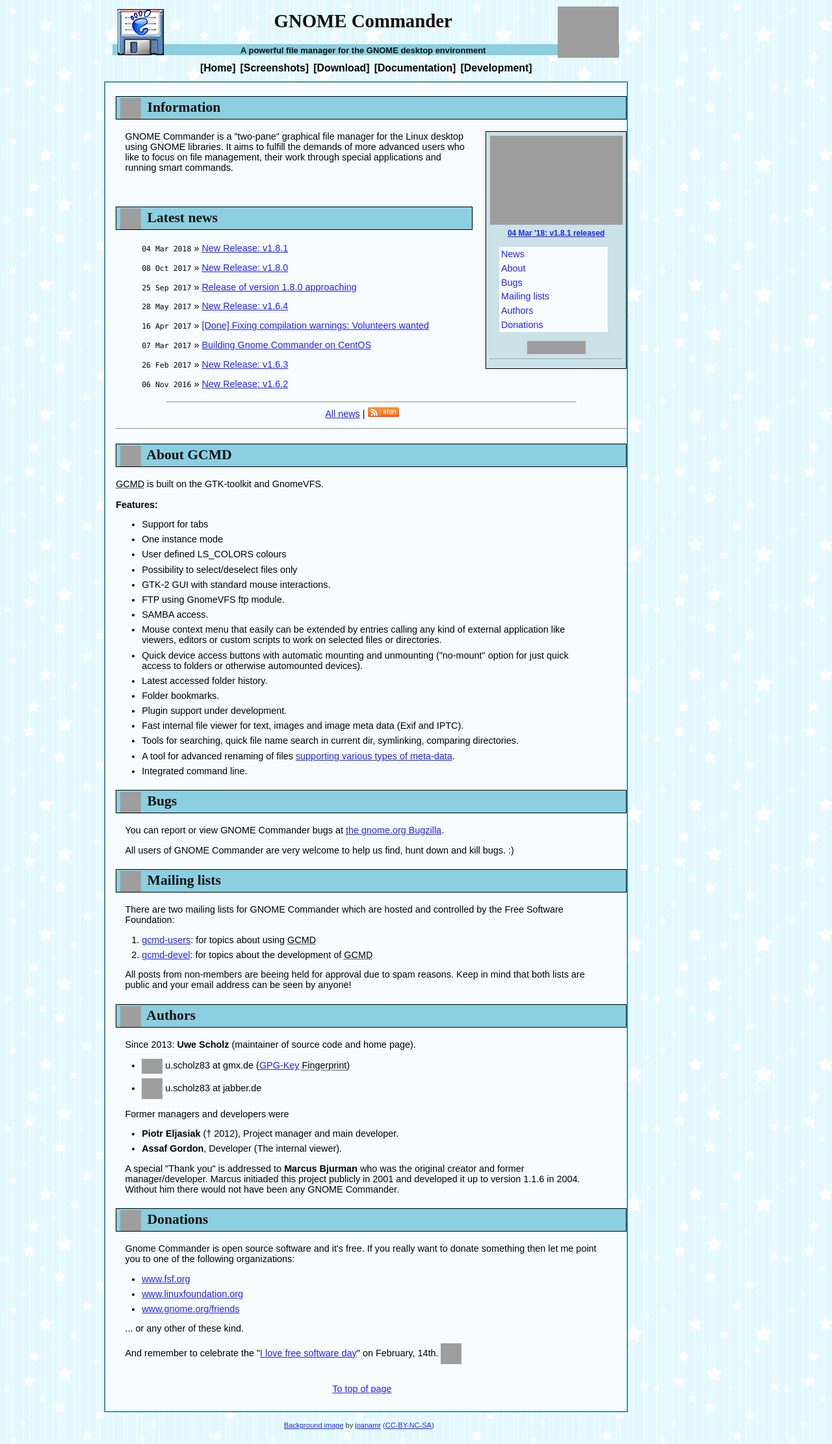
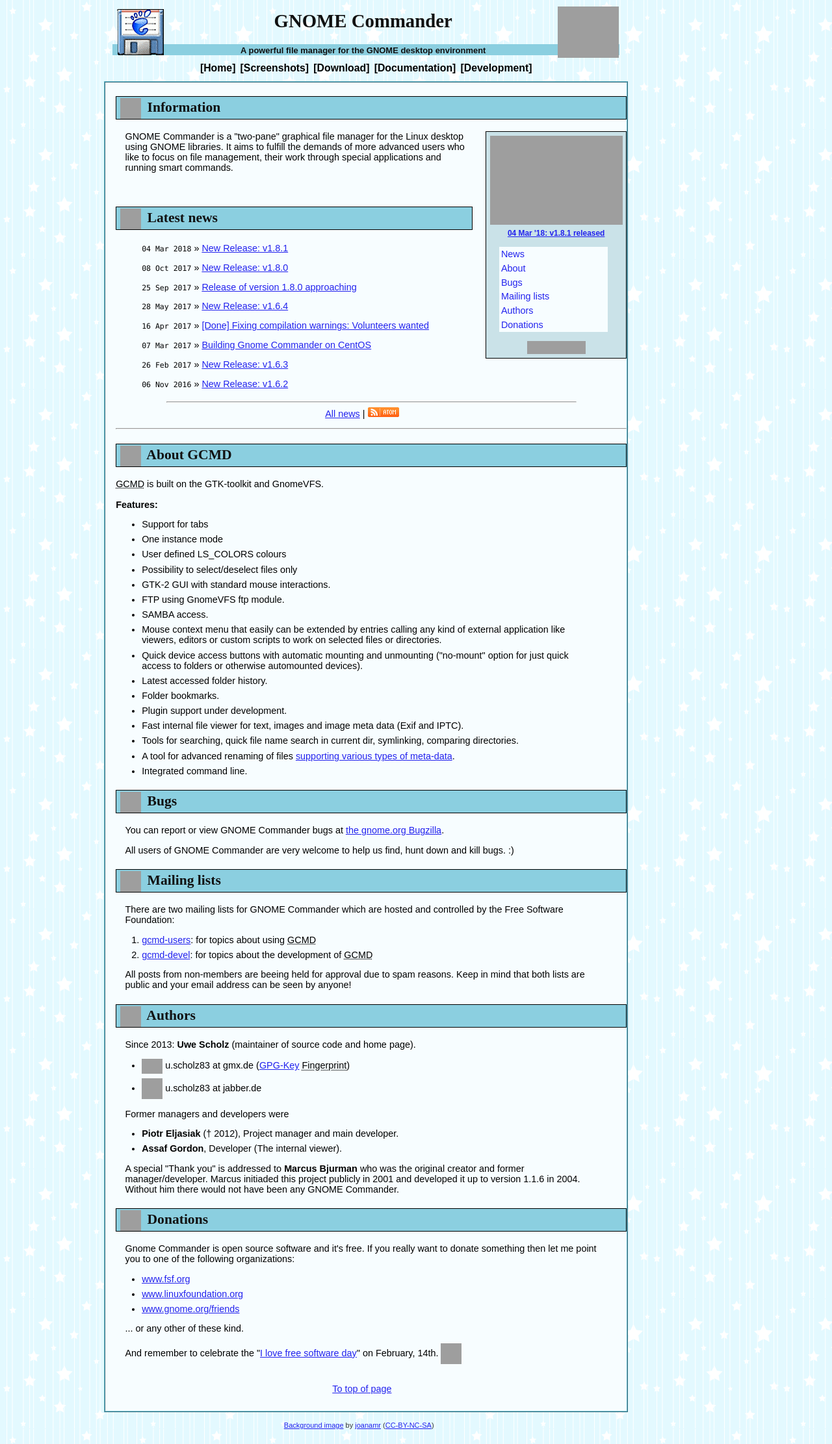
Before and after one commit to gcmd/gcmd.github.io, a Jekyll site: the page built from index.html, in a window 1280 px wide. Shown: the whole page at 65% size. Built offline with Jekyll 4.4.1, drawn with Linux system fonts in a browser that asks for light colours; a script that is not in the unit is left out; comment, search, counter and statistics services are not loaded; grey boxes are pictures that could not be loaded.

```diff
--- a/_layouts/default.html
+++ b/_layouts/default.html
@@ -11,8 +11,6 @@
 {% feed_meta %}
 <link rel="shortcut icon" href="/img/icon.png" type="image/png">
 <link href="/style-a.css" rel="stylesheet" title="Default" type="text/css">
-<script src="https://apis.google.com/js/platform.js" async defer></script>
-<!--<script type="text/javascript" src="script/snowstorm.js"></script>-->
 </head>
 
 <body>
--- a/index.html
+++ b/index.html
@@ -15,9 +15,6 @@ title: The GNOME Commander Homepage
 <li><a href="#donations" title="When you want to give something back">Donations</a></li>
 </ul>
 <div class="c2"><a href="https://git.gnome.org/browse/gnome-commander/plain/COPYING" title="GPL version 2"><img src="https://img.shields.io/badge/license-GPLv2-blue.svg" alt="GPL version 2"></a></div>
-<hr>
-<div class="g-plusone" data-size="medium" data-annotation="inline" expandTo="top,right" data-href="https://gcmd.github.io/" align="right">
-</div>
 </div>
 <p>GNOME Commander is a "two-pane" graphical file manager for the Linux desktop using GNOME libraries. It aims to fulfill the demands of more advanced users who like to focus on file management, their work through special applications and running smart commands.</p>
 <br>
```
